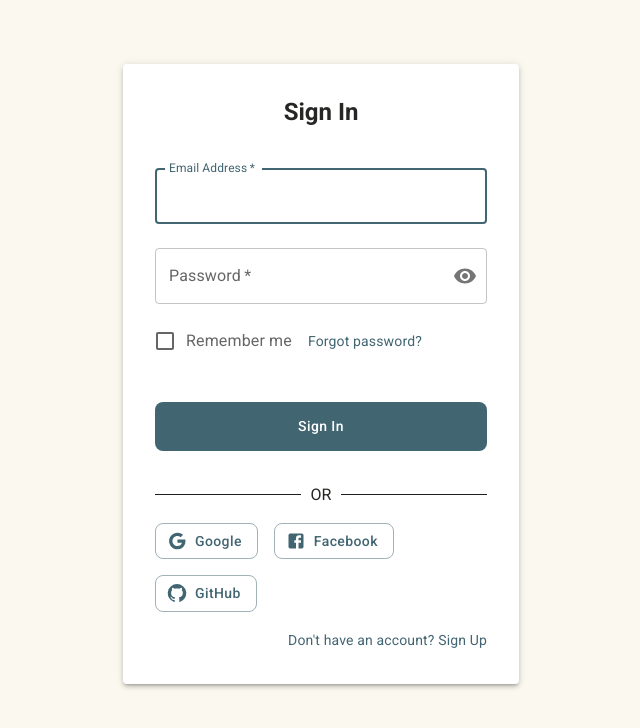
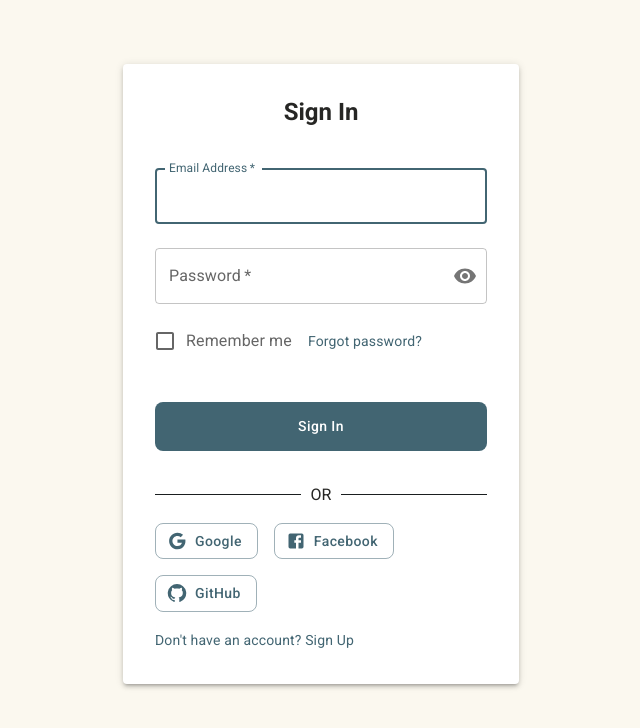
Before and after one commit to esraa5396/dashboard1, a React (Create React App) app: page /login in a window 1280 px wide. Shown: the top 728 px of the page, without its empty margins (319-959 px from the left). Built offline with nearby package versions, Linux system fonts and the light colour scheme.

Commit message:
handle flex direction in signin and signup

```diff
--- a/src/pages/LoginPage.jsx
+++ b/src/pages/LoginPage.jsx
@@ -244,7 +244,7 @@ const Loginpage = () => {
               </Grid>
             </Grid>
 
-            <Grid container justifyContent="flex-end">
+            <Grid container justifyContent="flex-start">
               <Grid item>
                 <Link href="/register" variant="body2">
                   Don't have an account? Sign Up
```
